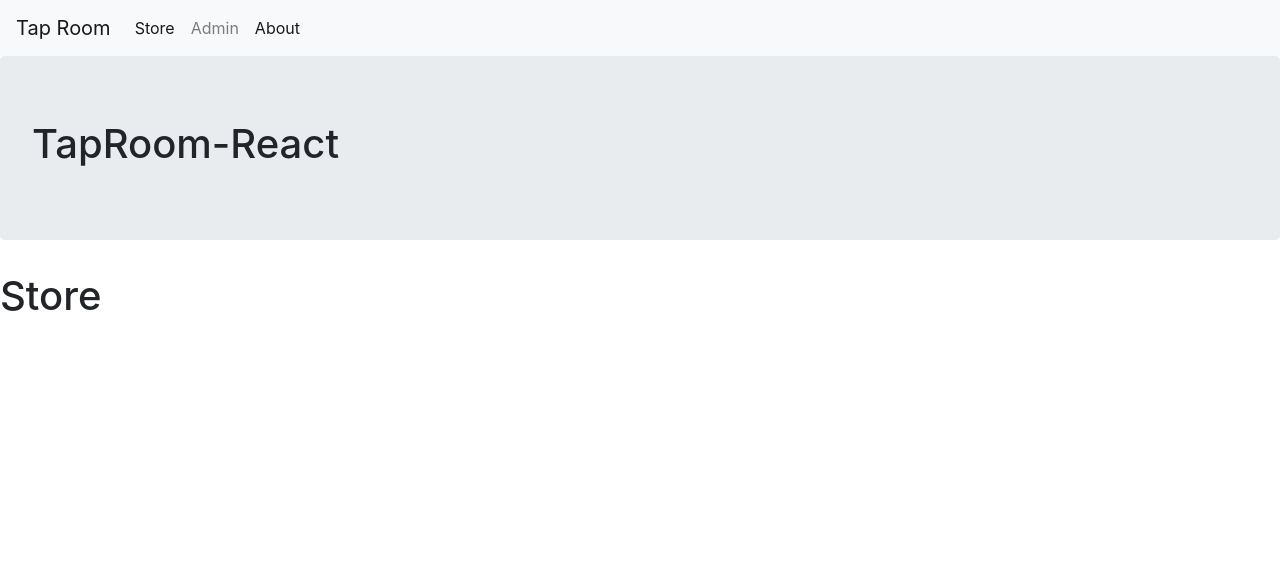
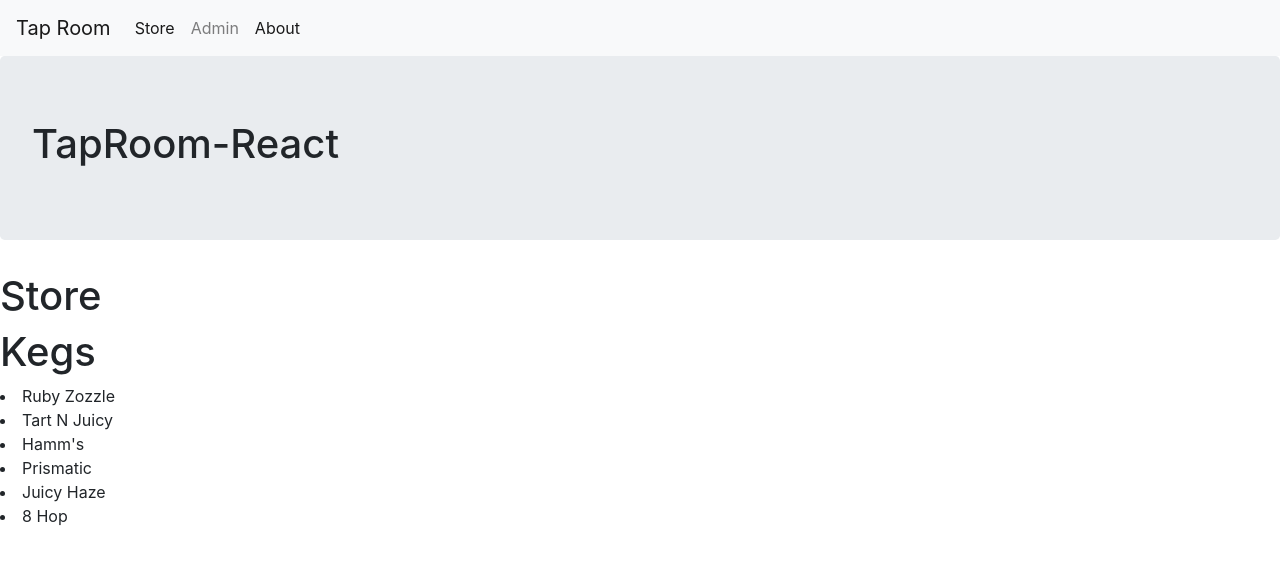
Before and after one commit to chanzlee/TapRoom-React, a React app: page /#/store in a window 1280 px wide. Shown: the top 564 px of the page. Built offline with nearby package versions, Linux system fonts and the light colour scheme.

Commit message:
add keg service.

```diff
--- a/src/components/kegs.jsx
+++ b/src/components/kegs.jsx
@@ -1,7 +1,18 @@
 import React from "react";
+import { getKegList } from "../services/kegService";
 
 const Kegs = () => {
-  return <h1>Kegs</h1>;
+  const kegs = getKegList();
+  return (
+    <div>
+      <h1>Kegs</h1>
+      <div>
+        {kegs.map((keg, index) => {
+          return <li key={index}>{keg.name}</li>;
+        })}
+      </div>
+    </div>
+  );
 };
 
 export default Kegs;
--- a/src/components/store.jsx
+++ b/src/components/store.jsx
@@ -1,7 +1,13 @@
 import React from "react";
+import Kegs from "./kegs";
 
 const Store = () => {
-  return <h1>Store</h1>;
+  return (
+    <div>
+      <h1>Store</h1>
+      <Kegs />
+    </div>
+  );
 };
 
 export default Store;
--- /dev/null
+++ b/src/services/kegService.js
@@ -0,0 +1,54 @@
+const kegList = [
+  {
+    name: "Ruby Zozzle",
+    brewer: "Hi-Wheel",
+    description: "Sparkling Wine & Grapefruit",
+    abv: "6.8%",
+    price: "7",
+    remaining: "20"
+  },
+  {
+    name: "Tart N Juicy",
+    brewer: "Epic",
+    description: "Sour IPA",
+    abv: "4.5%",
+    price: "6",
+    remaining: "60"
+  },
+  {
+    name: "Hamm's",
+    brewer: "Miller/Coors",
+    description: "American Lager",
+    abv: "4.7%",
+    price: "3",
+    remaining: "65"
+  },
+  {
+    name: "Prismatic",
+    brewer: "Ninkasi",
+    description: "Juicy IPA",
+    abv: "5.9%",
+    price: "6",
+    remaining: "75"
+  },
+  {
+    name: "Juicy Haze",
+    brewer: "New Belgium",
+    description: "India Pale Ale",
+    abv: "7.5%",
+    price: "6",
+    remaining: "18"
+  },
+  {
+    name: "8 Hop",
+    brewer: "New Belgium",
+    description: "Pale Ale",
+    abv: "5.5%",
+    price: "6",
+    remaining: "58"
+  }
+];
+
+export function getKegList() {
+  return kegList;
+}
```
